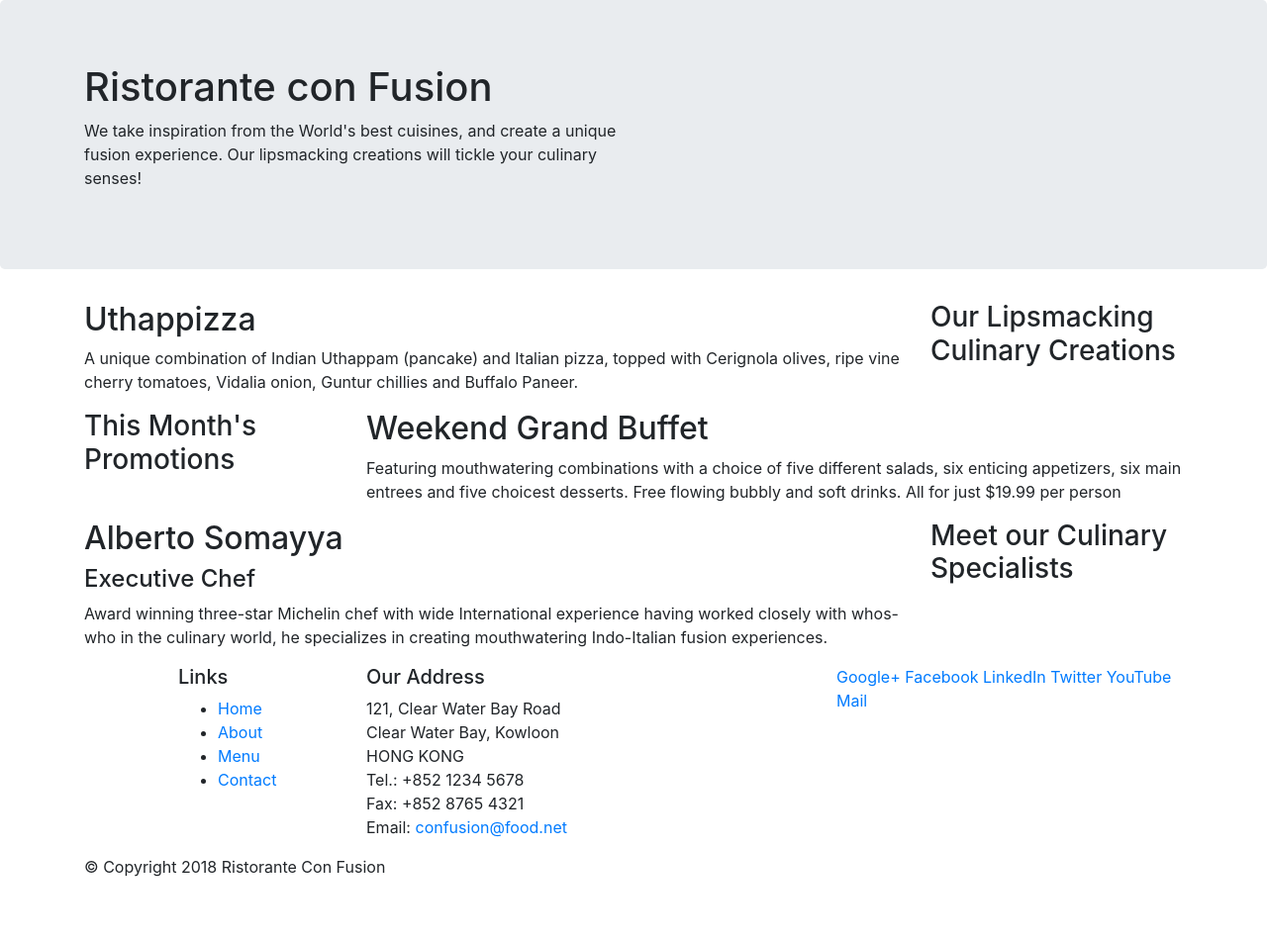
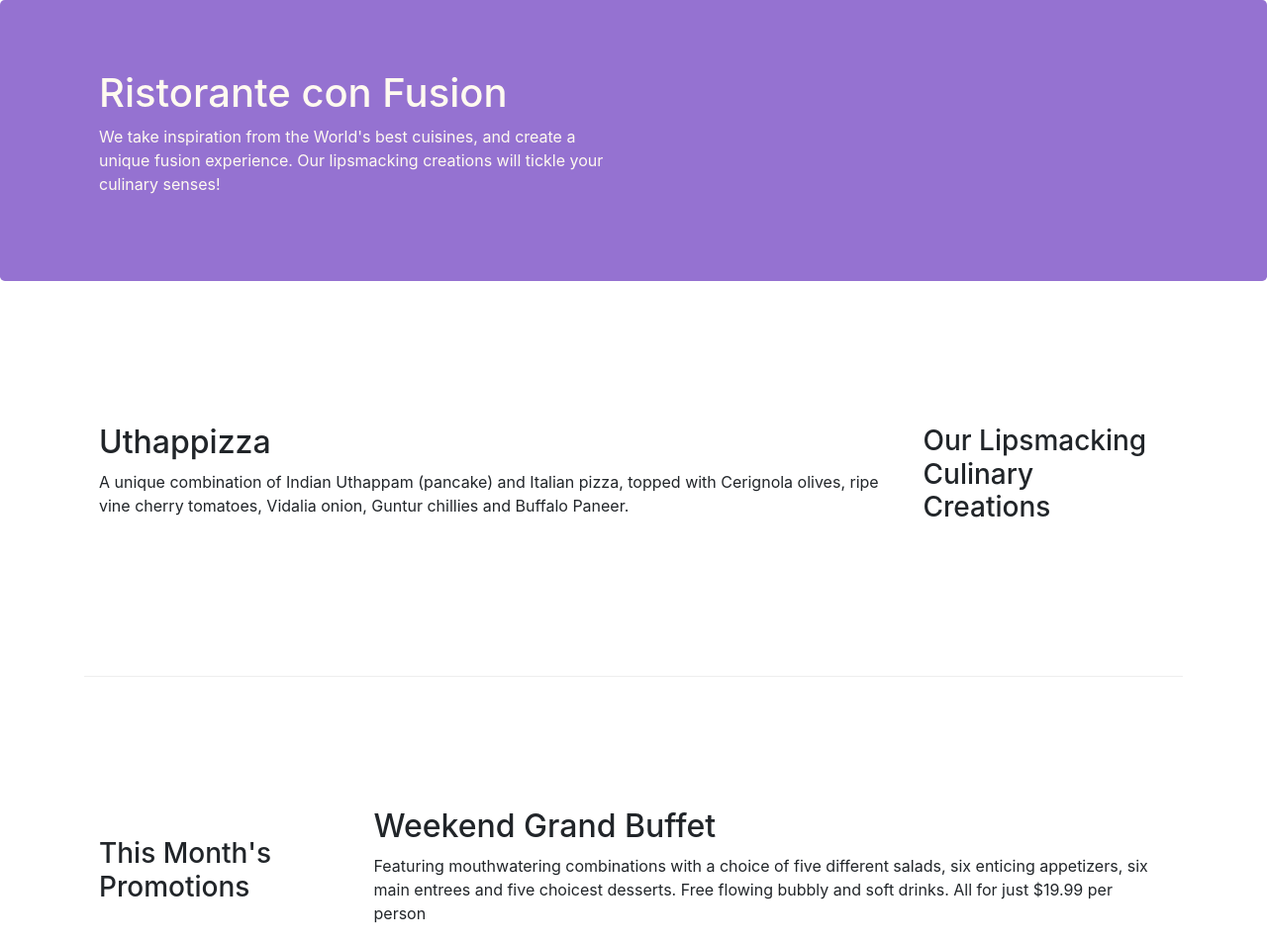
Before and after one commit to HITGIT007/Restaurant-WebSite-Front-End-, a website: page index.html in a window 1280 px wide. Shown: the top 954 px of the page at 99% size. Before the commit the page ends 904 px from the top, so only its background shows below. Drawn offline with nearby package versions, Linux system fonts and the light colour scheme.

Commit message:
Bootstrsp Grid Part 2

```diff
--- /dev/null
+++ b/css/styles.css
@@ -0,0 +1,30 @@
+.row-header {
+    margin: 0px auto;
+    padding: 0px auto;
+}
+
+.row-content {
+    margin: 0px auto;
+    padding: 50px 0px 50px 0px;
+    border-bottom: 1px ridge;
+    min-height: 400px;
+}
+
+.footer {
+    background-color: #d1c4e9;
+    margin: 0px auto;
+    padding: 20px 0px 20px 0px;
+}
+
+.jumbotron {
+    padding: 70px 30px 70px 30px;
+    margin: 0px auto;
+    background: #9572d1;
+    color: floralwhite;
+}
+
+.address {
+    font-size: 80%;
+    margin: 0px;
+    color: #0f0f0f;
+}
--- a/index.html
+++ b/index.html
@@ -4,6 +4,7 @@
 <head>
     <title>Ristorante Con Fusion</title>
     <link rel="stylesheet" href="node_modules/bootstrap/dist/css/bootstrap.min.css">
+    <link rel="stylesheet" href="css/styles.css">
 
 </head>
 
@@ -12,7 +13,8 @@
     <header class="jumbotron">
         <!-- The jumbotron component allows you to set apart the content inside the jumbotron from rest of the page-->
         <div class="container">
-            <div class="row">
+            <div class="row row-header">
+                <!-- row and row-header are two names for two different class-->
                 <div class="col-12 col-sm-6">
                     <!--col-12 for Occupy entire row for extra small screen sizes and col-sm-6 for half the row for small to extra large screen sizes-->
                     <h1>Ristorante con Fusion</h1>
@@ -26,7 +28,8 @@
     </header>
 
     <div class="container">
-        <div class="row">
+        <div class="row row-content align-items-center">
+            <!--this align-items-center is a class that is there in bootstrap grid thorugh flexbox suppot -->
             <div class="col-12 col-sm-4 order-sm-last col-md-3">
                 <!--col-12 signifies for Occupy entire row for extra small screen sizes and col-sm-4 signifies 4 columns for small to extra large screen sizes and col-md-3 signifies 3 columns for medium to extra large screen sizes-->
                 <h3>Our Lipsmacking Culinary Creations</h3>
@@ -39,7 +42,7 @@
         </div>
 
 
-        <div class="row">
+        <div class="row row-content align-items-center">
             <div class="col-12 col-sm-4 col-md-3">
                 <h3>This Month's Promotions</h3>
             </div>
@@ -49,7 +52,7 @@
             </div>
         </div>
 
-        <div class="row">
+        <div class="row row-content align-items-center">
             <div class="col-12 col-sm-4 order-sm-last col-md-3">
                 <h3>Meet our Culinary Specialists</h3>
             </div>
@@ -61,12 +64,12 @@
         </div>
     </div>
 
-    <footer>
+    <footer class="footer">
         <div class="container">
             <div class="row">
                 <div class="col-4 offset-1 col-sm-2">
                     <h5>Links</h5>
-                    <ul>
+                    <ul class="list-unstyled">
                         <li><a href="#">Home</a></li>
                         <li><a href="#">About</a></li>
                         <li><a href="#">Menu</a></li>
@@ -84,8 +87,8 @@
 		              Email: <a href="mailto:confusion@food.net">confusion@food.net</a>
 		           </address>
                 </div>
-                <div class="col-12 col-sm-4">
-                    <div>
+                <div class="col-12 col-sm-4 align-self-center">
+                    <div class="text-center">
                         <a href="http://google.com/+">Google+</a>
                         <a href="http://www.facebook.com/profile.php?id=">Facebook</a>
                         <a href="http://www.linkedin.com/in/">LinkedIn</a>
@@ -95,7 +98,7 @@
                     </div>
                 </div>
             </div>
-            <div class="row">
+            <div class="row justify-content-center">
                 <div class="col-auto">
                     <p>© Copyright 2018 Ristorante Con Fusion</p>
                 </div>
```
